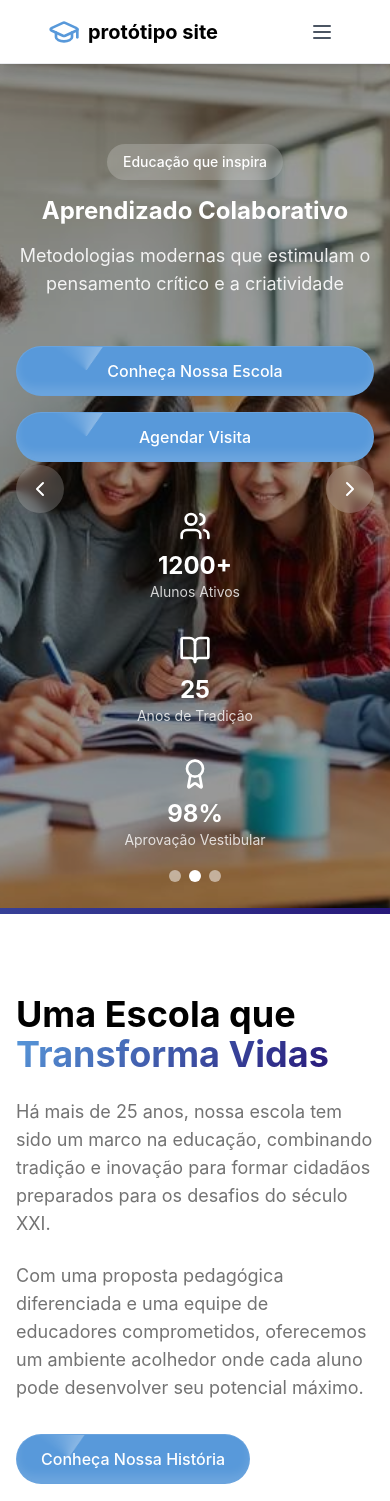
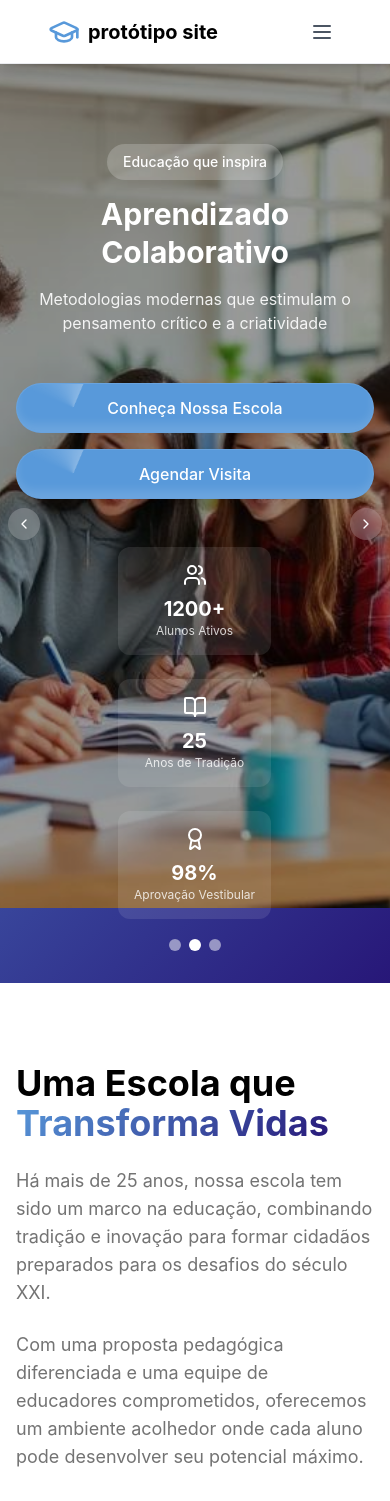
Before and after one commit to VonoxDeveloper/prototipo-marcosrichardson, a React (Vite) app: page / in a window 390 px wide. Shown: the top 1501 px of the page. Built offline with nearby package versions, Linux system fonts and the light colour scheme.

Commit message:
Optimize site performance and visuals

```diff
--- a/src/components/HeroSection.tsx
+++ b/src/components/HeroSection.tsx
@@ -1,6 +1,7 @@
 import { useState, useEffect } from 'react';
 import { ChevronLeft, ChevronRight, Users, BookOpen, Award } from 'lucide-react';
 import { ShimmerButton } from '@/components/ui/shimmer-button';
+import { preloadImages } from '@/utils/performance';
 import heroImage from '@/assets/hero-school.jpg';
 import studentsImage from '@/assets/students-learning.jpg';
 import libraryImage from '@/assets/library.jpg';
@@ -29,10 +30,16 @@ const HeroSection = () => {
     }
   ];
 
+  // Preload images for better performance
+  useEffect(() => {
+    const imagesToPreload = slides.map(slide => slide.image);
+    preloadImages(imagesToPreload);
+  }, []);
+
   useEffect(() => {
     const timer = setInterval(() => {
       setCurrentSlide((prev) => (prev + 1) % slides.length);
-    }, 5000);
+    }, 6000); // Increased interval for better UX
 
     return () => clearInterval(timer);
   }, [slides.length]);
@@ -47,12 +54,12 @@ const HeroSection = () => {
 
   return (
     <section className="hero-section">
-      {/* Background Images */}
+      {/* Background Images - Optimized */}
       <div className="absolute inset-0 h-screen overflow-hidden">
         {slides.map((slide, index) => (
           <div
             key={index}
-            className={`absolute inset-0 transition-opacity duration-1000 ${
+            className={`absolute inset-0 transition-opacity duration-700 ${
               index === currentSlide ? 'opacity-100' : 'opacity-0'
             }`}
           >
@@ -61,6 +68,8 @@ const HeroSection = () => {
               alt={slide.title}
               className="w-full h-full object-cover object-center"
               style={{ minHeight: '100vh' }}
+              loading={index === 0 ? 'eager' : 'lazy'}
+              decoding="async"
             />
             <div className="absolute inset-0 bg-black/40"></div>
           </div>
@@ -73,10 +82,10 @@ const HeroSection = () => {
           <span className="inline-block px-4 py-2 bg-white/20 rounded-full text-sm font-medium mb-4 backdrop-blur-sm">
             {slides[currentSlide].highlight}
           </span>
-          <h1 className="text-2xl xs:text-3xl sm:text-4xl md:text-5xl lg:text-6xl xl:text-7xl font-bold mb-4 sm:mb-6 slide-up leading-tight">
+          <h1 className="text-3xl xs:text-4xl sm:text-5xl md:text-6xl lg:text-7xl font-bold mb-4 sm:mb-6 slide-up leading-tight">
             {slides[currentSlide].title}
           </h1>
-          <p className="text-lg sm:text-xl md:text-2xl mb-8 max-w-3xl mx-auto opacity-90">
+          <p className="text-base sm:text-lg md:text-xl lg:text-2xl mb-8 max-w-3xl mx-auto opacity-90 px-4">
             {slides[currentSlide].subtitle}
           </p>
         </div>
@@ -90,38 +99,40 @@ const HeroSection = () => {
           </ShimmerButton>
         </div>
 
-        {/* Stats */}
-        <div className="grid grid-cols-1 md:grid-cols-3 gap-8 mt-12 mb-16 max-w-4xl mx-auto">
-          <div className="text-center bounce-in">
-            <Users className="h-8 w-8 mx-auto mb-2 text-white" />
-            <div className="text-2xl font-bold">1200+</div>
-            <div className="text-sm opacity-80">Alunos Ativos</div>
+        {/* Stats - Mobile Optimized */}
+        <div className="grid grid-cols-1 sm:grid-cols-3 gap-6 sm:gap-8 mt-12 mb-16 max-w-4xl mx-auto px-4">
+          <div className="text-center bounce-in bg-white/10 backdrop-blur-sm rounded-lg p-4">
+            <Users className="h-6 w-6 sm:h-8 sm:w-8 mx-auto mb-2 text-white" />
+            <div className="text-xl sm:text-2xl font-bold">1200+</div>
+            <div className="text-xs sm:text-sm opacity-80">Alunos Ativos</div>
           </div>
-          <div className="text-center bounce-in">
-            <BookOpen className="h-8 w-8 mx-auto mb-2 text-white" />
-            <div className="text-2xl font-bold">25</div>
-            <div className="text-sm opacity-80">Anos de Tradição</div>
+          <div className="text-center bounce-in bg-white/10 backdrop-blur-sm rounded-lg p-4">
+            <BookOpen className="h-6 w-6 sm:h-8 sm:w-8 mx-auto mb-2 text-white" />
+            <div className="text-xl sm:text-2xl font-bold">25</div>
+            <div className="text-xs sm:text-sm opacity-80">Anos de Tradição</div>
           </div>
-          <div className="text-center bounce-in">
-            <Award className="h-8 w-8 mx-auto mb-2 text-white" />
-            <div className="text-2xl font-bold">98%</div>
-            <div className="text-sm opacity-80">Aprovação Vestibular</div>
+          <div className="text-center bounce-in bg-white/10 backdrop-blur-sm rounded-lg p-4">
+            <Award className="h-6 w-6 sm:h-8 sm:w-8 mx-auto mb-2 text-white" />
+            <div className="text-xl sm:text-2xl font-bold">98%</div>
+            <div className="text-xs sm:text-sm opacity-80">Aprovação Vestibular</div>
           </div>
         </div>
       </div>
 
-      {/* Navigation Arrows */}
+      {/* Navigation Arrows - Mobile Optimized */}
       <button
         onClick={prevSlide}
-        className="absolute left-4 top-1/2 -translate-y-1/2 bg-white/20 hover:bg-white/30 backdrop-blur-sm rounded-full p-3 transition-all duration-300"
+        className="absolute left-2 sm:left-4 top-1/2 -translate-y-1/2 bg-white/20 hover:bg-white/30 backdrop-blur-sm rounded-full p-2 sm:p-3 transition-all duration-200"
+        aria-label="Slide anterior"
       >
-        <ChevronLeft className="h-6 w-6 text-white" />
+        <ChevronLeft className="h-4 w-4 sm:h-6 sm:w-6 text-white" />
       </button>
       <button
         onClick={nextSlide}
-        className="absolute right-4 top-1/2 -translate-y-1/2 bg-white/20 hover:bg-white/30 backdrop-blur-sm rounded-full p-3 transition-all duration-300"
+        className="absolute right-2 sm:right-4 top-1/2 -translate-y-1/2 bg-white/20 hover:bg-white/30 backdrop-blur-sm rounded-full p-2 sm:p-3 transition-all duration-200"
+        aria-label="Próximo slide"
       >
-        <ChevronRight className="h-6 w-6 text-white" />
+        <ChevronRight className="h-4 w-4 sm:h-6 sm:w-6 text-white" />
       </button>
 
       {/* Dots Indicator */}
--- a/src/index.css
+++ b/src/index.css
@@ -50,13 +50,13 @@
     --gradient-hero: linear-gradient(135deg, hsl(var(--school-blue)), hsl(var(--school-purple)));
     --gradient-card: linear-gradient(135deg, hsl(var(--school-white)), hsl(var(--muted)));
 
-    /* Shadows */
+    /* Shadows - Optimized for performance */
     --shadow-card: 0 4px 20px -4px hsl(var(--school-blue) / 0.1);
     --shadow-hero: 0 10px 40px -10px hsl(var(--school-purple) / 0.3);
 
-    /* Animations */
-    --transition-smooth: all 0.3s cubic-bezier(0.4, 0, 0.2, 1);
-    --transition-bounce: all 0.3s cubic-bezier(0.68, -0.55, 0.265, 1.55);
+    /* Animations - Optimized transitions */
+    --transition-smooth: all 0.2s cubic-bezier(0.4, 0, 0.2, 1);
+    --transition-bounce: transform 0.2s cubic-bezier(0.68, -0.55, 0.265, 1.55);
 
     --sidebar-background: 0 0% 98%;
 
@@ -121,10 +121,20 @@
 
   body {
     @apply bg-background text-foreground font-inter antialiased m-0 p-0;
+    /* Optimize font rendering */
+    -webkit-font-smoothing: antialiased;
+    -moz-osx-font-smoothing: grayscale;
+    font-display: swap;
   }
 
   html, body, #root {
     @apply h-full m-0 p-0;
+  }
+
+  /* Optimize images and media */
+  img {
+    @apply max-w-full h-auto;
+    image-rendering: optimizequality;
   }
 }
 
@@ -186,14 +196,17 @@
     @apply scale-105;
   }
 
-  /* Card Styles */
+  /* Card Styles - Optimized */
   .card-school {
-    @apply bg-white rounded-lg p-6 transition-all duration-300;
+    @apply bg-white rounded-lg p-6;
     box-shadow: var(--shadow-card);
+    transition: var(--transition-smooth);
+    will-change: transform;
   }
 
   .card-school:hover {
-    @apply scale-105 -translate-y-2;
+    @apply -translate-y-1;
+    transform: translateY(-4px) scale(1.02);
     box-shadow: var(--shadow-hero);
   }
 
@@ -211,17 +224,20 @@
     @apply flex-1;
   }
 
-  /* Animation Classes */
+  /* Animation Classes - Optimized */
   .fade-in {
-    @apply animate-[fadeIn_0.6s_ease-out];
+    @apply animate-[fadeIn_0.4s_ease-out_forwards];
+    will-change: opacity, transform;
   }
 
   .slide-up {
-    @apply animate-[slideUp_0.8s_ease-out];
+    @apply animate-[slideUp_0.5s_ease-out_forwards];
+    will-change: opacity, transform;
   }
 
   .bounce-in {
-    @apply animate-[bounceIn_0.6s_ease-out];
+    @apply animate-[bounceIn_0.4s_ease-out_forwards];
+    will-change: opacity, transform;
   }
 }
 
--- /dev/null
+++ b/src/utils/performance.ts
@@ -0,0 +1,63 @@
+// Performance monitoring utilities
+
+export const preloadImage = (src: string): Promise<void> => {
+  return new Promise((resolve, reject) => {
+    const img = new Image();
+    img.onload = () => resolve();
+    img.onerror = reject;
+    img.src = src;
+  });
+};
+
+export const preloadImages = async (imageSources: string[]): Promise<void> => {
+  try {
+    await Promise.all(imageSources.map(preloadImage));
+  } catch (error) {
+    console.warn('Some images failed to preload:', error);
+  }
+};
+
+export const debounce = <T extends (...args: any[]) => any>(
+  func: T,
+  wait: number
+): ((...args: Parameters<T>) => void) => {
+  let timeout: NodeJS.Timeout;
+  return (...args: Parameters<T>) => {
+    clearTimeout(timeout);
+    timeout = setTimeout(() => func(...args), wait);
+  };
+};
+
+export const throttle = <T extends (...args: any[]) => any>(
+  func: T,
+  limit: number
+): ((...args: Parameters<T>) => void) => {
+  let inThrottle: boolean;
+  return (...args: Parameters<T>) => {
+    if (!inThrottle) {
+      func(...args);
+      inThrottle = true;
+      setTimeout(() => (inThrottle = false), limit);
+    }
+  };
+};
+
+// Intersection Observer for lazy loading
+export const createIntersectionObserver = (
+  callback: IntersectionObserverCallback,
+  options?: IntersectionObserverInit
+): IntersectionObserver => {
+  return new IntersectionObserver(callback, {
+    rootMargin: '50px',
+    threshold: 0.1,
+    ...options,
+  });
+};
+
+// Performance measurement
+export const measurePerformance = (name: string, fn: () => void): void => {
+  const start = performance.now();
+  fn();
+  const end = performance.now();
+  console.log(`${name} took ${end - start} milliseconds`);
+};
```
Also changed, not shown: src/components/AboutSection.tsx (+16 -14 lines), src/components/NewsSection.tsx (+11 -9 lines), src/components/ui/hover-gradient-nav-bar.tsx (+7 -3 lines).
